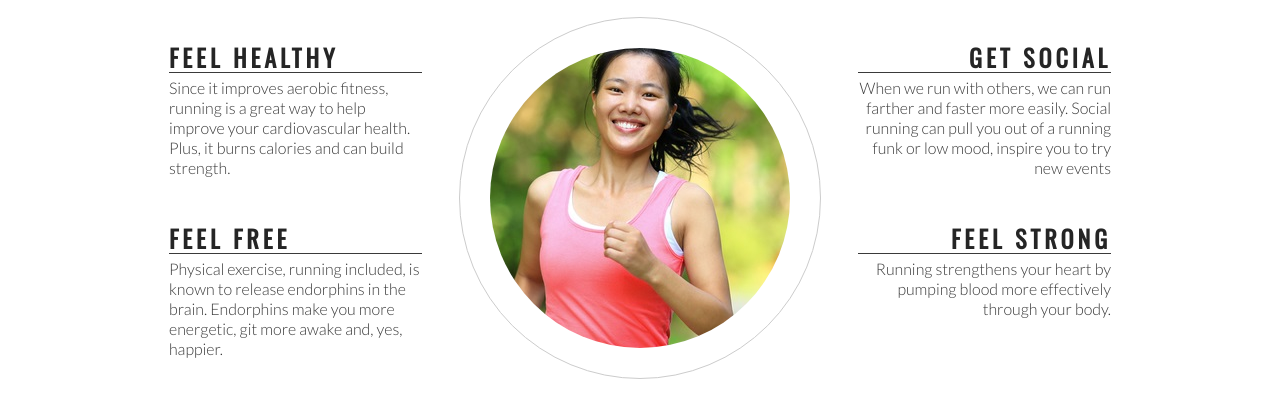
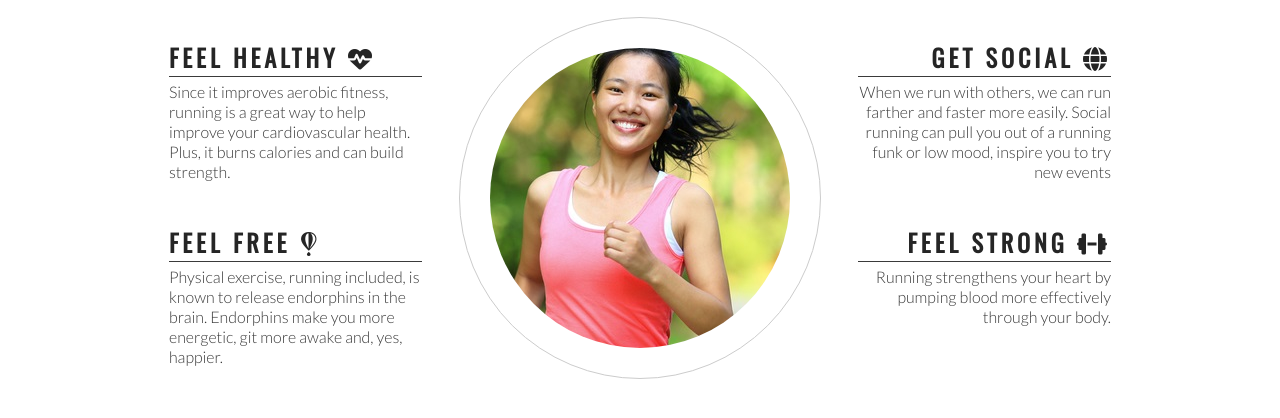
Before and after one commit to AntociM/love-running, a plain HTML site: page index.html in a window 1280 px wide. Shown: the part 764-1182 px from the top of the page. Drawn offline with nearby package versions, Linux system fonts and the light colour scheme.

Commit message:
Add Font Awesome icons to Ethos section

```diff
--- a/index.html
+++ b/index.html
@@ -45,7 +45,7 @@
         <h2 id="welcome">Why love running with us?</h2>
         <div id="left-about">
             <div class="left-about-heading">
-                <h2>Feel healthy</h2>
+                <h2>Feel Healthy <i class="fas fa-heartbeat"></i></h2>
                 <hr>
                 <p>
                     Since it improves aerobic fitness, running is a great way to help improve your cardiovascular
@@ -54,7 +54,7 @@
             </div>
 
             <div class="left-about-heading">
-                <h2>Feel free</h2>
+                <h2>Feel free <i class="fab fa-fly"></i></h2>
                 <hr>
                 <p>
                     Physical exercise, running included, is known to release endorphins in the brain. Endorphins make
@@ -65,7 +65,7 @@
 
         <div id="right-about">
             <div class="right-about-heading">
-                <h2>Get Social</h2>
+                <h2>Get Social <i class="fas fa-globe"></i></h2>
                 <hr>
                 <p>
                     When we run with others, we can run farther and faster more easily. Social running can pull you
@@ -74,7 +74,7 @@
             </div>
 
             <div class="right-about-heading">
-                <h2>Feel Strong</h2>
+                <h2>Feel Strong <i class="fas fa-dumbbell"></i></h2>
                 <hr>
                 <p>
                     Running strengthens your heart by pumping blood more effectively through your body.
@@ -95,4 +95,9 @@
         social media
     </footer>
 
+    <!--font awesome script-->
+    <script src="https://kit.fontawesome.com/a5246c5088.js" crossorigin="anonymous"></script>
+
+</body>
+
 </html>
```
